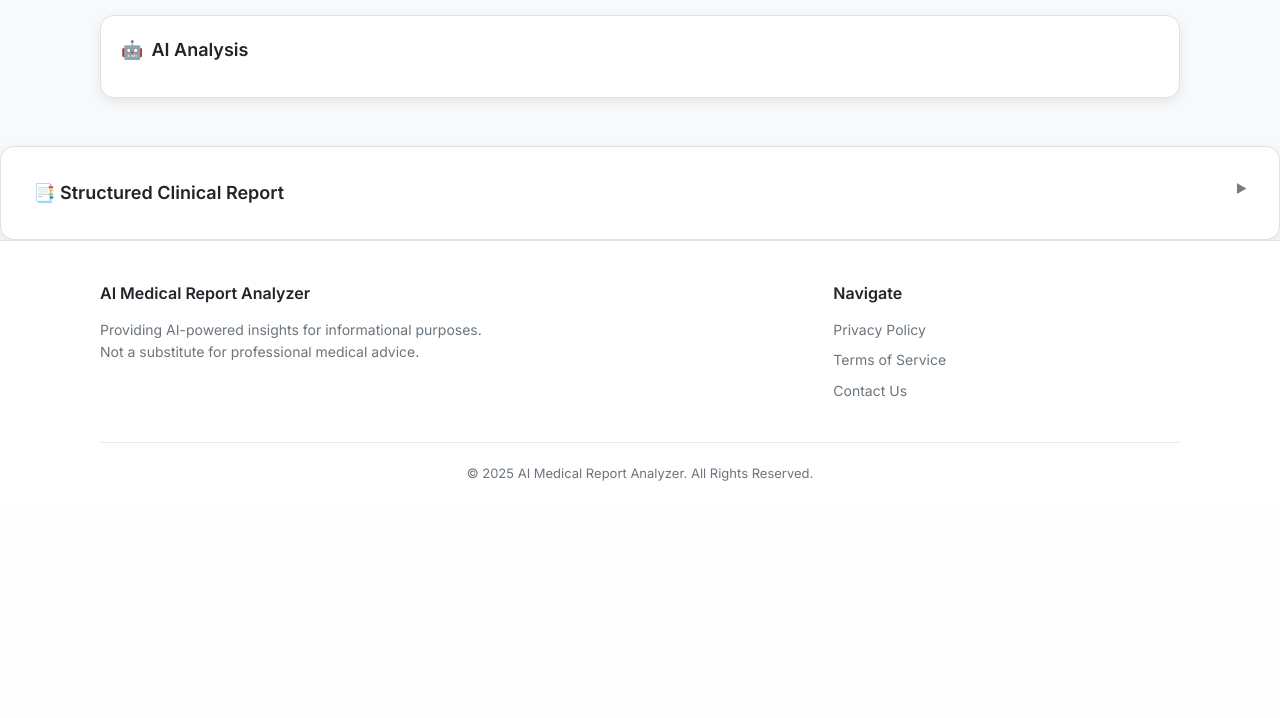
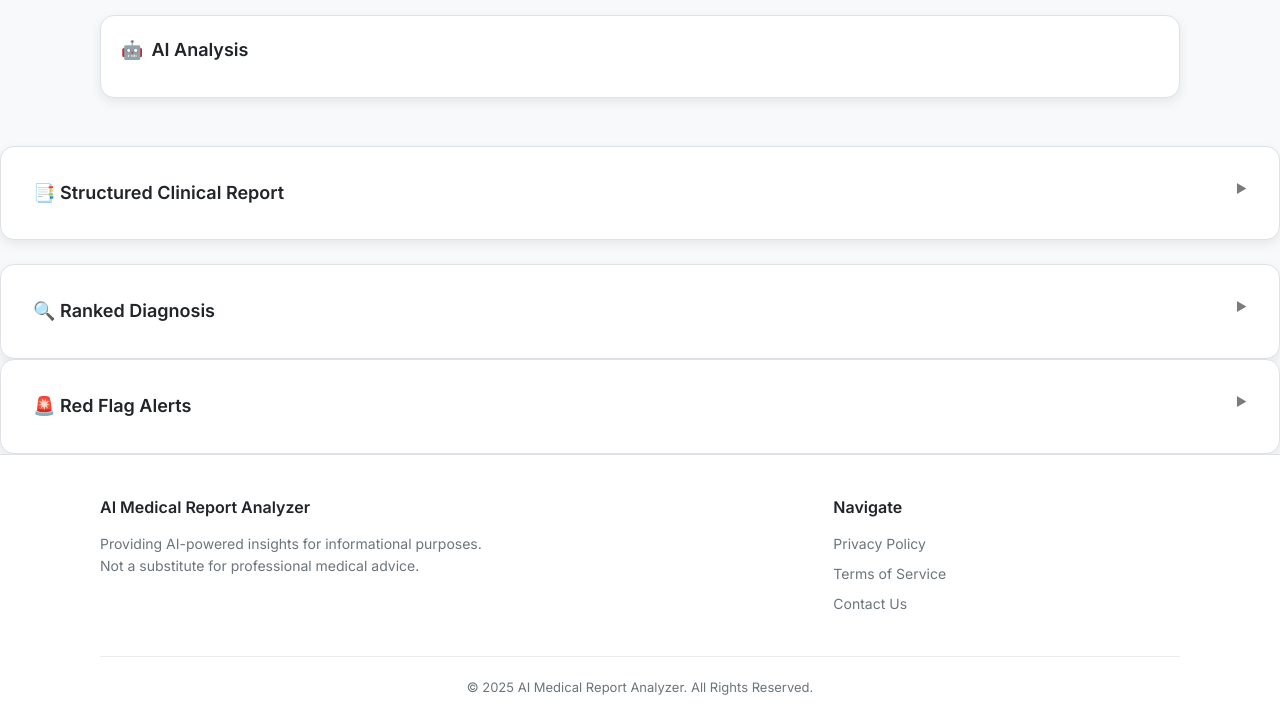
Before and after one commit to Vansh020405/AI_Medical_Analysis, a Flask app: page / in a window 1280 px wide. Shown: the part 1388-2106 px from the top of the page. Before the commit the page ends 1869 px from the top, so only its background shows below. Run offline with Flask 2, Linux system fonts and the light colour scheme; some libraries are stand-ins or nearby versions.

Commit message:
risk rank

```diff
--- a/app.py
+++ b/app.py
@@ -200,6 +200,51 @@ def generate_structured_report(index, chunks, embeddings):
         ]
     )
     return completion.choices[0].message.content
+def generate_ranked_diagnosis(index, chunks, embeddings):
+    if index is None or not chunks:
+        return "⚠️ No documents uploaded yet."
+    context = "\n\n".join([f"[{c['source']}]\n{c['text']}" for c in chunks[:10]])
+
+    completion = safe_chat_completion(
+        model="gpt-4o-mini",
+        temperature=0,
+        messages=[
+            {"role": "system", "content": (
+                "You are a clinical AI assistant. Based strictly on the provided context, "
+                "generate a **Ranked Diagnosis List** with:\n"
+                "- Probable diagnoses (ranked in descending likelihood)\n"
+                "- Confidence levels (High / Medium / Low)\n"
+                "- Justification tied to evidence from patient data"
+            )},
+            {"role": "user", "content": f"Context:\n{context}\n\nGenerate the ranked diagnosis list."}
+        ]
+    )
+    return completion.choices[0].message.content
+
+    # Red-Flag Alerts
+def generate_red_flag_alerts(index, chunks, embeddings):
+    if index is None or not chunks:
+        return "⚠️ No documents uploaded yet."
+
+    context = "\n\n".join([f"[{c['source']}]\n{c['text']}" for c in chunks[:10]])
+
+    completion = safe_chat_completion(
+        model="gpt-4o-mini",
+        temperature=0,
+        messages=[
+            {"role": "system", "content": (
+                "You are a clinical AI assistant. From the provided context, "
+                "detect urgent medical conditions (Red-Flag Alerts), such as sepsis, stroke, etc. "
+                "For each alert, include:\n"
+                "- Condition name\n"
+                "- Priority level (High / Medium / Low)\n"
+                "- Escalation instructions (e.g., immediate ER visit, urgent doctor consult)\n"
+                "Highlight key terms in **bold**."
+            )},
+            {"role": "user", "content": f"Context:\n{context}\n\nGenerate Red-Flag Alerts with prioritization and escalation."}
+        ]
+    )
+    return completion.choices[0].message.content
 
 # Global store
 uploaded_chunks = []
@@ -242,8 +287,23 @@ def ask():
 def structured_report():
     try:
         report = generate_structured_report(index, uploaded_chunks, embeddings)
-        structured_report_log.append(report)
         return jsonify({"report": report})
+    except Exception as e:
+        return jsonify({"error": str(e), "trace": traceback.format_exc()}), 500
+
+@app.route("/ranked-diagnosis", methods=["GET"])
+def get_ranked_diagnosis():
+    try:
+        diagnosis = generate_ranked_diagnosis(index, uploaded_chunks, embeddings)
+        return jsonify({"diagnosis": diagnosis})
+    except Exception as e:
+        return jsonify({"error": str(e), "trace": traceback.format_exc()}), 500
+
+@app.route("/red-flag-alerts", methods=["GET"])
+def get_red_flag_alerts():
+    try:
+        alerts = generate_red_flag_alerts(index, uploaded_chunks, embeddings)
+        return jsonify({"alerts": alerts})
     except Exception as e:
         return jsonify({"error": str(e), "trace": traceback.format_exc()}), 500
 
--- a/static/style.css
+++ b/static/style.css
@@ -405,6 +405,78 @@ details[open] > summary.section-title::after {
   margin-bottom: 8px;
 }
 
+/* Report Text Styles */
+.report-text {
+  white-space: pre-wrap;
+  line-height: 1.6;
+  font-size: 0.95em;
+  background: #f8f9fa;
+  padding: 1.25rem;
+  border-radius: 8px;
+  border: 1px solid #dee2e6;
+  margin-top: 1rem;
+}
+
+.report-text h3,
+.report-text h4 {
+  color: var(--brand-2);
+  margin: 1.5rem 0 0.75rem 0;
+}
+
+.report-text h3:first-child,
+.report-text h4:first-child {
+  margin-top: 0;
+}
+
+.report-text ul,
+.report-text ol {
+  margin: 0.5rem 0 1rem 1.5rem;
+  padding: 0;
+}
+
+.report-text li {
+  margin-bottom: 0.5rem;
+}
+
+/* Ranked Diagnosis Section */
+#diagnosis-section {
+  margin-top: 1.5rem;
+}
+
+#diagnosisText {
+  background: var(--panel-2);
+  padding: 1.5rem;
+  border-radius: 8px;
+  border: 1px solid #e9ecef;
+  margin-top: 1rem;
+}
+
+#diagnosisText h3 {
+  color: var(--brand-2);
+  margin-top: 1.5rem;
+  margin-bottom: 0.75rem;
+  font-size: 1.1em;
+}
+
+#diagnosisText h3:first-child {
+  margin-top: 0;
+}
+
+#diagnosisText ul,
+#diagnosisText ol {
+  padding-left: 1.5rem;
+  margin: 0.5rem 0 1rem;
+}
+
+#diagnosisText li {
+  margin-bottom: 0.5rem;
+}
+
+#diagnosisText strong {
+  color: var(--text);
+  font-weight: 600;
+}
+
 .answer-subtitle {
   margin: 0 0 8px 0;
   font-size: 14px;
--- a/templates/index.html
+++ b/templates/index.html
@@ -168,9 +168,28 @@
         <summary class="section-title">📑 Structured Clinical Report</summary>
         <div class="details-content">
             <button id="reportBtn" class="btn btn-primary">Generate Report</button>
-            <div id="reportResult" class="summary-box hidden">
-                <h3 class="answer-subtitle">AI Report</h3>
-                <div id="reportText"></div>
+            <div id="reportResult" class="mt-4 hidden">
+                <div id="reportText" class="report-text"></div>
+            </div>
+        </div>
+    </details>
+
+    <details class="card compact" id="diagnosis-section">
+        <summary class="section-title">🔍 Ranked Diagnosis</summary>
+        <div class="details-content">
+            <button id="diagnosisBtn" class="btn btn-primary">Generate Ranked Diagnosis</button>
+            <div id="diagnosisResult" class="mt-4 hidden">
+                <div id="diagnosisText" class="report-text"></div>
+            </div>
+        </div>
+    </details>
+
+    <details class="card compact" id="alerts-section">
+        <summary class="section-title">🚨 Red Flag Alerts</summary>
+        <div class="details-content">
+            <button id="alertsBtn" class="btn btn-primary">Check for Critical Alerts</button>
+            <div id="alertsResult" class="mt-4 hidden">
+                <div id="alertsText" class="report-text"></div>
             </div>
         </div>
     </details>
@@ -291,9 +310,12 @@
                     fileStatus.textContent = '✔ Ready for analysis';
                     fileStatus.className = 'file-status uploaded';
 
-                    // Enable report generation
+                    // Enable report and diagnosis generation
                     if (reportBtn) {
                         reportBtn.disabled = false;
+                    }
+                    if (diagnosisBtn) {
+                        diagnosisBtn.disabled = false;
                     }
 
                 } catch (error) {
@@ -369,6 +391,75 @@
                     // Always re-enable the button
                     reportBtn.disabled = false;
                     reportBtn.textContent = "Generate Report";
+                }
+            });
+        }
+
+        // Ranked Diagnosis
+        const diagnosisBtn = document.getElementById('diagnosisBtn');
+        const diagnosisResult = document.getElementById('diagnosisResult');
+        const diagnosisText = document.getElementById('diagnosisText');
+
+        if (diagnosisBtn && diagnosisResult && diagnosisText) {
+            // Initially disable the diagnosis button until a file is uploaded
+            diagnosisBtn.disabled = true;
+
+            diagnosisBtn.addEventListener('click', async () => {
+                try {
+                    // Update UI
+                    diagnosisBtn.disabled = true;
+                    diagnosisBtn.textContent = "⏳ Generating Diagnosis...";
+                    diagnosisResult.classList.remove('hidden');
+                    diagnosisText.textContent = "Analyzing your medical data...";
+
+                    // Clear any previous errors
+                    const errorElement = diagnosisResult.querySelector('.error');
+                    if (errorElement) {
+                        errorElement.remove();
+                    }
+
+                    // Make the API request
+                    const response = await fetch('/ranked-diagnosis');
+
+                    // Check for HTTP errors
+                    if (!response.ok) {
+                        const errorData = await response.json().catch(() => ({}));
+                        throw new Error(errorData.error || `Server responded with status ${response.status}`);
+                    }
+
+                    // Parse the JSON response
+                    const data = await response.json();
+
+                    // Check for application-level errors
+                    if (data.error) {
+                        throw new Error(data.error);
+                    }
+
+                    // Display the diagnosis
+                    if (data.diagnosis) {
+                        diagnosisText.innerHTML = data.diagnosis.replace(/\n/g, '<br/>');
+                    } else {
+                        throw new Error('No diagnosis data received');
+                    }
+
+                } catch (error) {
+                    console.error('Error generating diagnosis:', error);
+
+                    // Create or update error element
+                    let errorElement = diagnosisResult.querySelector('.error');
+                    if (!errorElement) {
+                        errorElement = document.createElement('div');
+                        errorElement.className = 'error';
+                        diagnosisResult.insertBefore(errorElement, diagnosisText);
+                    }
+
+                    errorElement.textContent = `❌ Error: ${error.message || 'Failed to generate diagnosis'}`;
+                    diagnosisText.textContent = '';
+
+                } finally {
+                    // Always re-enable the button
+                    diagnosisBtn.disabled = false;
+                    diagnosisBtn.textContent = "Generate Ranked Diagnosis";
                 }
             });
         }
```
